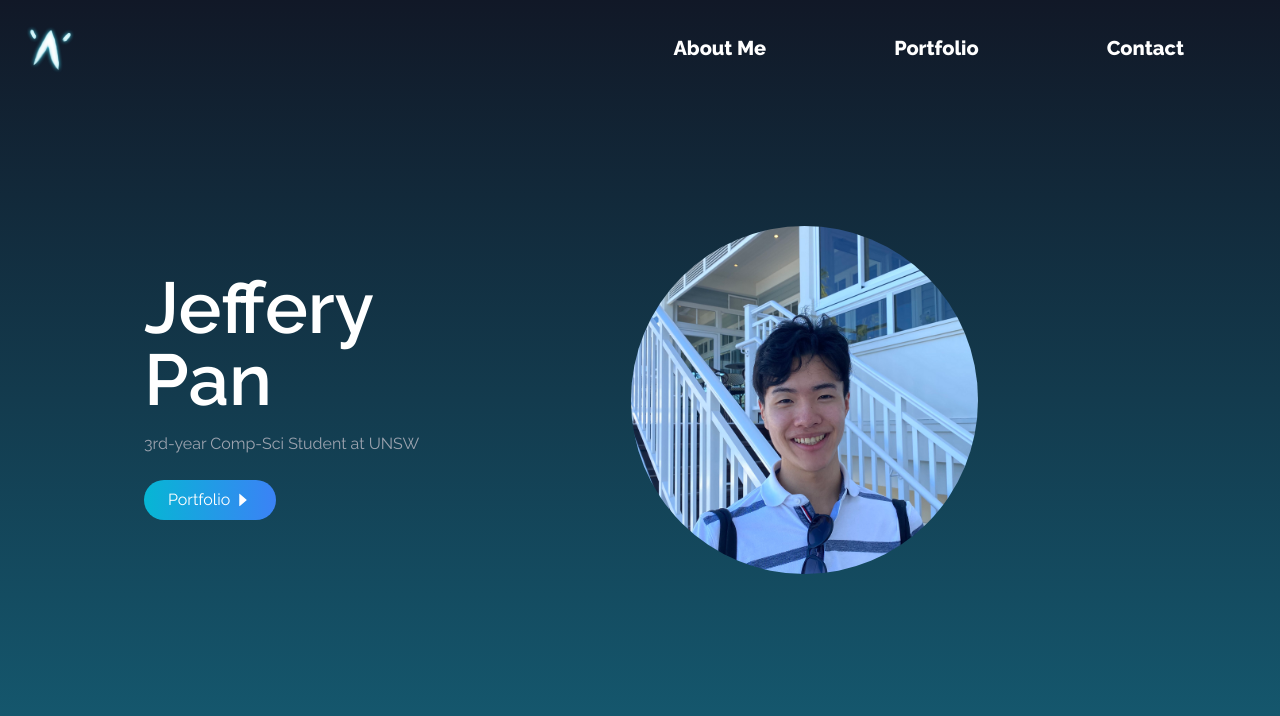
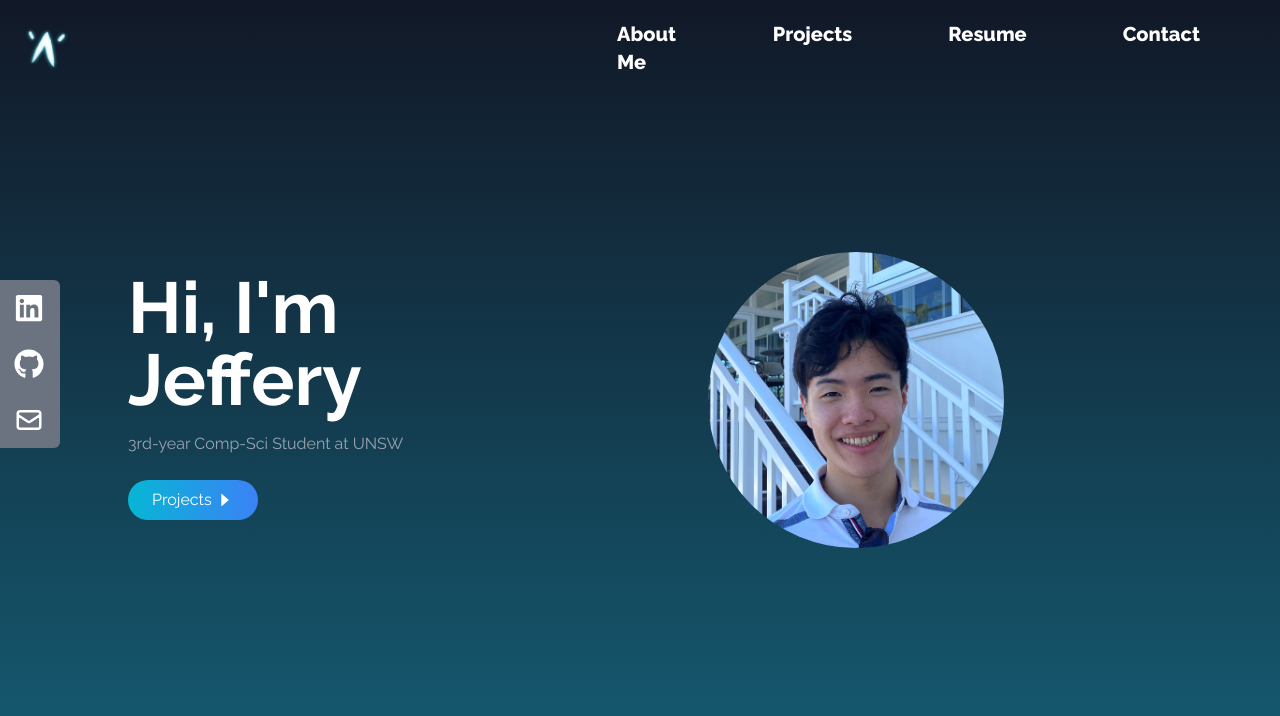
Before and after one commit to madh0c/madh0c.github.io, a React (Vite) app: page / in a window 1280 px wide. Shown: the top 716 px of the page. Built offline with nearby package versions, Linux system fonts and the light colour scheme; a web font is replaced by a local one.

Commit message:
added links menu

```diff
--- a/src/App.jsx
+++ b/src/App.jsx
@@ -1,11 +1,15 @@
+import Home from "./components/Home"
 import NavBar from "./components/NavBar"
-import Home from "./components/Home"
+import SocialLinks from "./components/SocialLinks";
+
 
 function App() {
   return (
     <div>
       <NavBar />
       <Home />
+
+      <SocialLinks />
     </div>
   );
 }
--- a/src/components/Home.jsx
+++ b/src/components/Home.jsx
@@ -6,16 +6,16 @@ const Home = () => {
   return (
     <div name='home' className='h-screen w-full bg-gradient-to-b from-gray-900 to-cyan-800'>
         <div className='max-w-screen-lg mx-auto flex flex-col items-center justify-center h-full md:flex-row'>
-          <div className='flex flex-col justify-center h-full px-4'>
-            <h2 className='text-4xl sm:text-7xl font-semibold text-white'>
-              Jeffery Pan
+          <div className='flex flex-col justify-center h-full'>
+            <h2 className='text-4xl sm:text-7xl font-bold text-white'>
+              Hi, I'm Jeffery
             </h2>
             <p className='text-gray-400 py-4 max-w-md'>
               3rd-year Comp-Sci Student at UNSW
             </p>
             <div>
               <button className='group text-white w-fit px-6 py-2 my-2 flex items-center rounded-full bg-gradient-to-r from from-cyan-500 to-blue-500'>
-                Portfolio
+                Projects
                 <span className='ml-1 group-hover:rotate-90 duration-150'>
                   <AiFillCaretRight size={18}/>
                 </span>
--- a/src/components/NavBar.jsx
+++ b/src/components/NavBar.jsx
@@ -13,10 +13,14 @@ const NavBar = () => {
     },
     {
       id: 2,
-      link: 'Portfolio'
+      link: 'Projects'
     },
     {
       id: 3,
+      link: 'Resume'
+    },
+    {
+      id: 4,
       link: 'Contact'
     }
   ];
@@ -29,7 +33,7 @@ const NavBar = () => {
 
       <ul className='hidden md:flex pr-4'>
         {links.map(({id, link}) => (
-            <li key={id} className='px-16 cursor-pointer text-xl font-extrabold hover:scale-110 hover:text-cyan-300 duration-100'>{link}</li>
+            <li key={id} className='px-12 cursor-pointer text-xl font-extrabold hover:scale-110 hover:text-cyan-300 duration-100'>{link}</li>
         ))}
       </ul>
 
--- /dev/null
+++ b/src/components/SocialLinks.jsx
@@ -0,0 +1,59 @@
+import React from 'react'
+import { FaGithub, FaLinkedin } from 'react-icons/fa'
+import { HiOutlineMail } from 'react-icons/hi'
+
+const SocialLinks = () => {
+
+    const links = [
+      {
+        id: 1,
+        child: (
+          <>
+            LinkedIn <FaLinkedin size={30}/>
+          </>
+        ),
+        href: 'https://www.linkedin.com/in/jeffery-pan-81bb08264/',
+        style: 'rounded-tr-md'
+      },
+      {
+        id: 2,
+        child: (
+          <>
+            GitHub <FaGithub size={30}/>
+          </>
+        ),
+        href: 'https://github.com/madhoc-bytes'
+      },
+      {
+        id: 3,
+        child: (
+          <>
+            Mail <HiOutlineMail size={30}/>
+          </>
+        ),
+        href: 'mailto:jdpan002@gmail.com',
+        style: 'rounded-br-md'
+      }
+    ];
+
+  return (
+    <div className='flex flex-col top-[35%] left-0 fixed'>
+      <ul>
+        {links.map(({id, child, href, style}) => (
+          <li key={id} className={'flex justify-between items-center w-40 h-14 px-4 ml-[-100px] bg-gray-500 hover:ml-[-10px] hover:rounded-md duration-300' + ' ' + style}>
+              <a
+                href={href}
+                className='flex justify-between items-center w-full text-white'
+                target='_blank'
+                rel='noreferrer'
+              >
+                {child}
+              </a>
+          </li>
+        ))}
+      </ul>
+    </div>
+  )
+}
+
+export default SocialLinks
```
Also changed, not shown: src/assets/heroImage.png.
